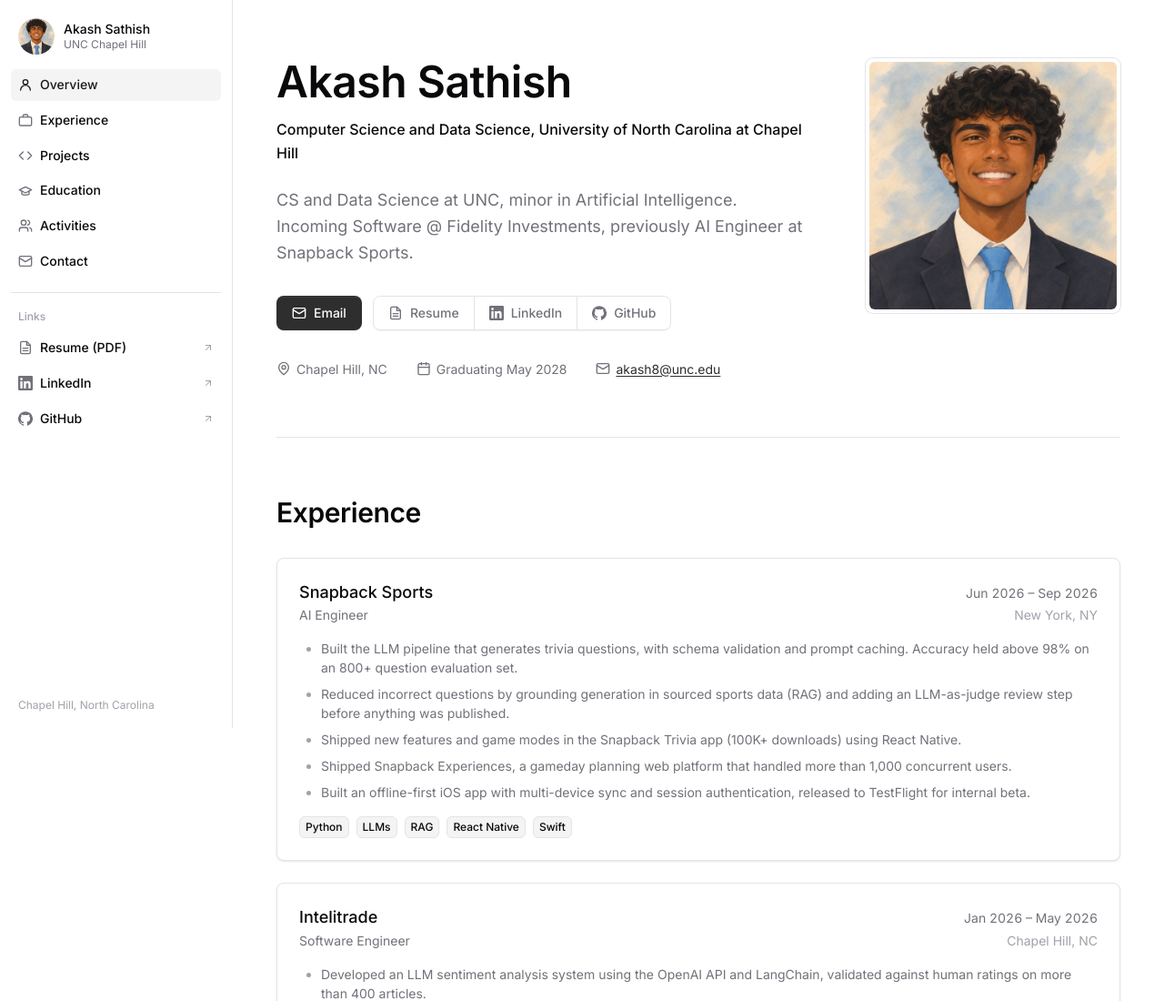
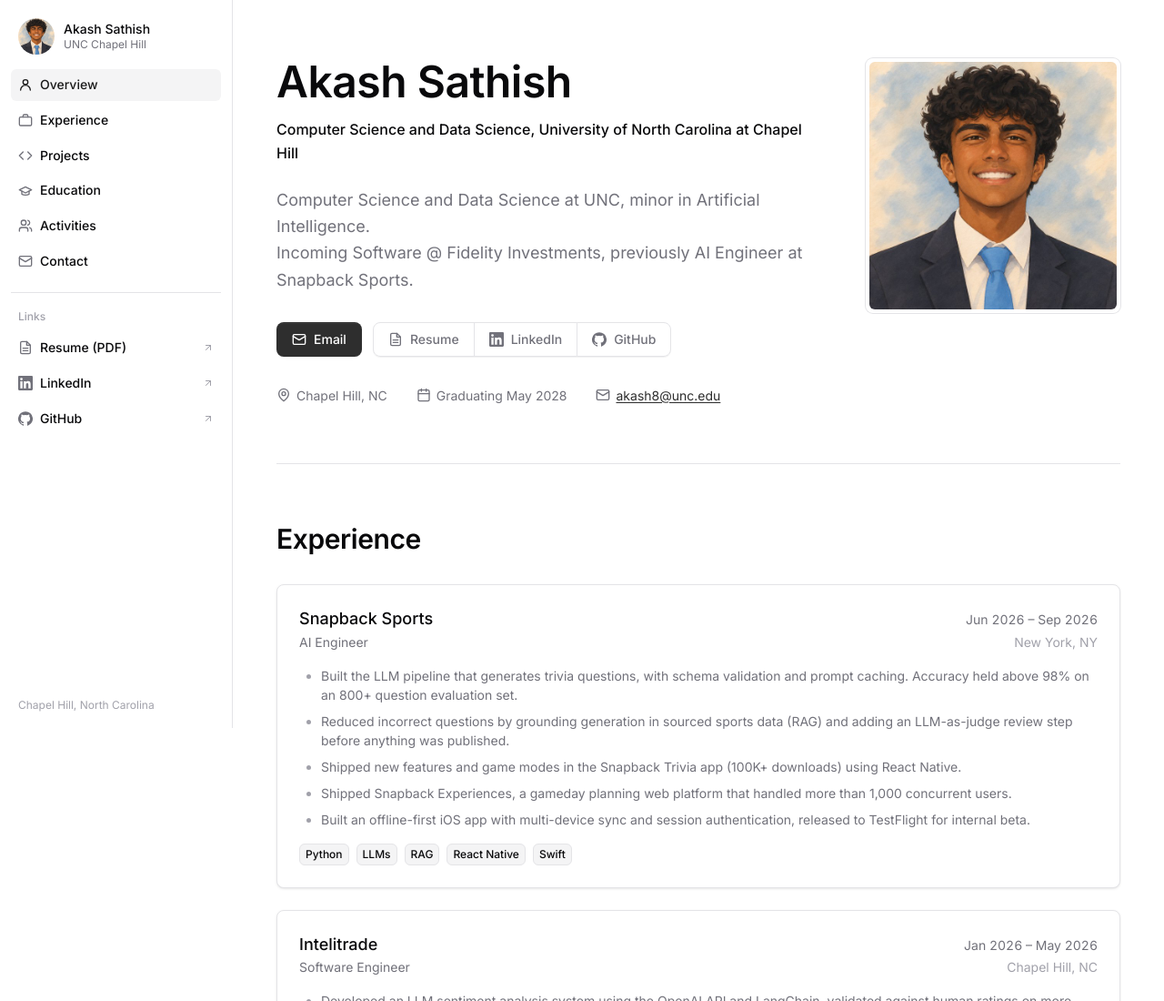
Before and after one commit to Akash-Sathish8/portfolio, a plain HTML site: page index.html in a window 1280 px wide. Shown: the top 1100 px of the page at 91% size. Drawn offline with Linux system fonts and the light colour scheme.

Commit message:
Intro: spell out Computer Science
Co-Authored-By: Claude Opus 5.5 <noreply@anthropic.com>

```diff
--- a/index.html
+++ b/index.html
@@ -356,7 +356,7 @@
         <div>
           <h1>Akash Sathish</h1>
           <p class="role">Computer Science and Data Science, University of North Carolina at Chapel Hill</p>
-          <p class="lead">CS and Data Science at UNC, minor in Artificial Intelligence.<br>Incoming Software @ Fidelity Investments, previously AI Engineer at Snapback Sports.</p>
+          <p class="lead">Computer Science and Data Science at UNC, minor in Artificial Intelligence.<br>Incoming Software @ Fidelity Investments, previously AI Engineer at Snapback Sports.</p>
           <div class="actions">
             <a class="btn btn-brand" href="mailto:akash8@unc.edu"><svg><use href="#i-mail"/></svg>Email</a>
             <div class="btn-group" role="group" aria-label="Profiles">
```
